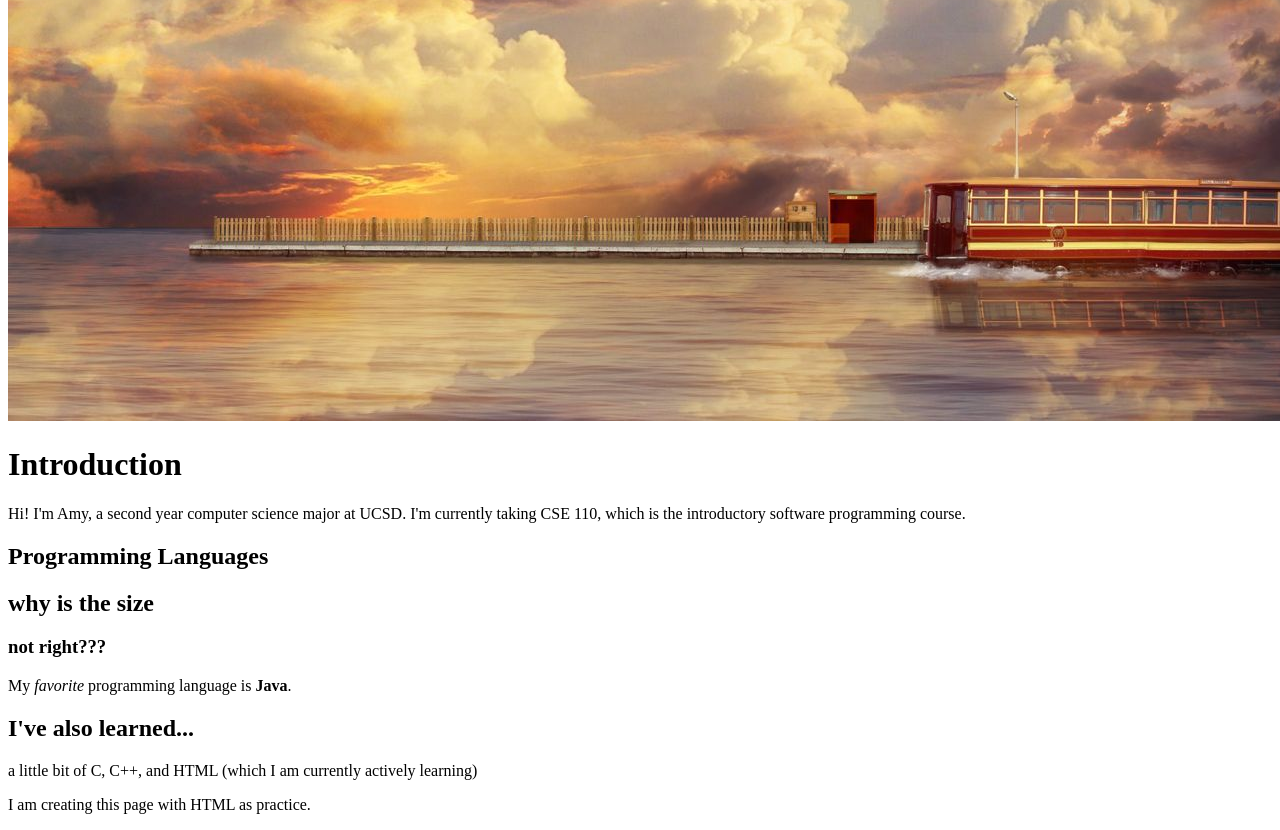
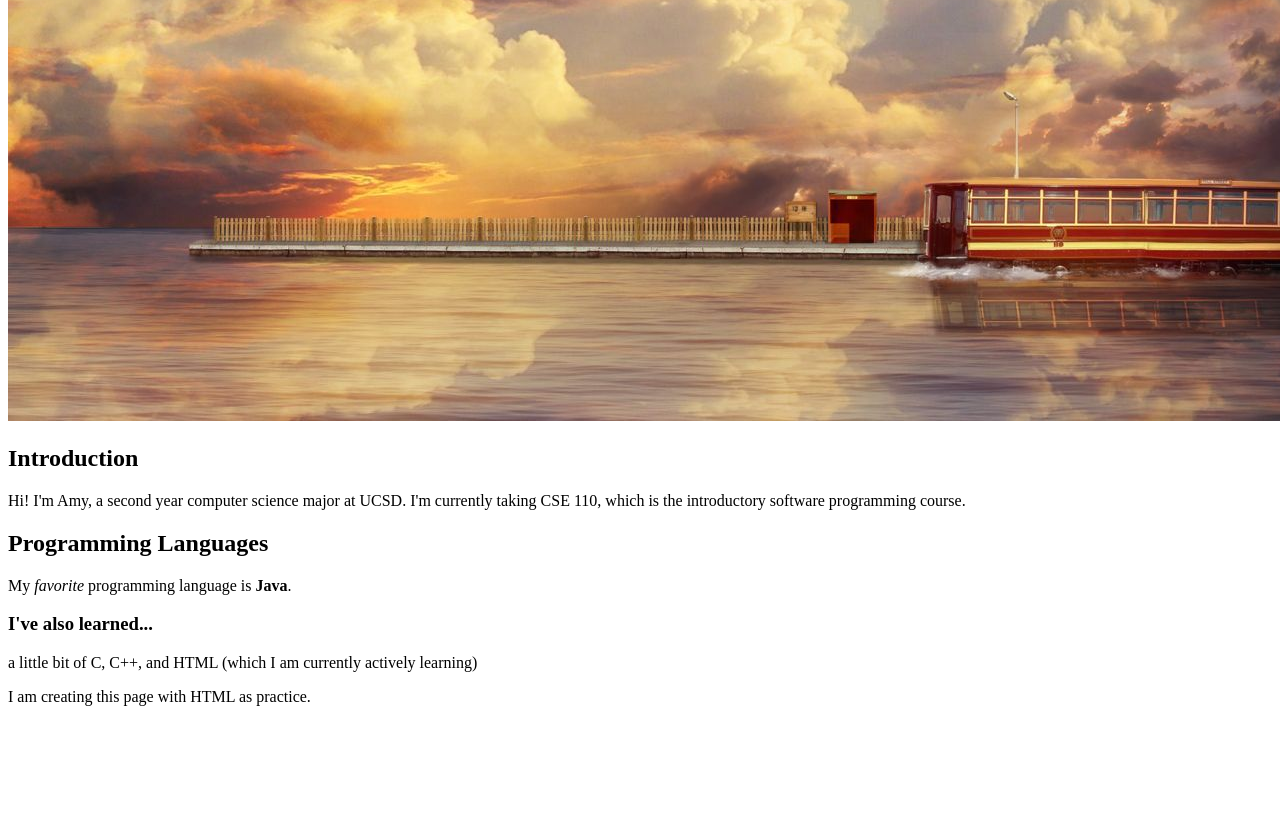
Before and after one commit to amys8/wi21-cse110-lab3, a plain HTML site: page index.html in a window 1280 px wide. Shown: the part 377-1207 px from the top of the page. After the commit the page ends 1099 px from the top, so only its background shows below. Drawn offline with Linux system fonts and the light colour scheme.

Commit message:
Update index.html

```diff
--- a/index.html
+++ b/index.html
@@ -12,19 +12,17 @@
   </header>
 
   <main>
-   <h1>Introduction</h1>
+   <h2>Introduction</h2>
    <p>Hi! I'm Amy, a second year computer science major at UCSD. I'm currently taking CSE 110, which is the introductory software programming course.</p>
   </main>
 
-  <article>
-   <h1>Programming Languages</h1>
-   <h2>why is the size</h2>
-   <h3>not right???</h3>
+  <section>
+   <h2>Programming Languages</h2>
    <p>My <i>favorite</i> programming language is <b>Java</b>.</p>
-   <h2>I've also learned...</h2>
+   <h3>I've also learned...</h3>
    <p>a little bit of C, C++, and HTML (which I am currently actively learning)</p>
    <p>I am creating this page with HTML as practice.</p>
-  </article>
+  </section>
 
  </body>
 </html>
```
